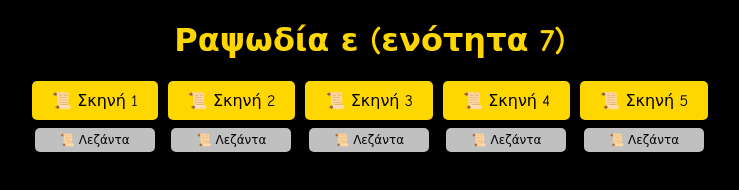
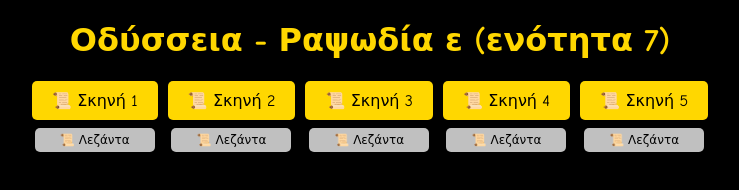
Before and after one commit to pdomvros/odyssey5, a plain HTML site: page index.html in a window 1280 px wide. Shown: the whole page, without its empty margins (270-1009 px from the left). Drawn offline with Linux system fonts and the light colour scheme.

Commit message:
Update index.html

```diff
--- a/index.html
+++ b/index.html
@@ -3,7 +3,7 @@
 <head>
     <meta charset="UTF-8">
     <meta name="viewport" content="width=device-width, initial-scale=1.0">
-    <title>Ραψωδία ε (ενότητα 7)</title>
+    <title>Οδύσσεια - Ραψωδία ε (ενότητα 7)</title>
     <style>
         body {
             text-align: center;
@@ -82,7 +82,7 @@
     </style>
 </head>
 <body>
-    <h1>Ραψωδία ε (ενότητα 7)</h1>
+    <h1>Οδύσσεια - Ραψωδία ε (ενότητα 7)</h1>
 
     <div class="controls">
         <script>
```
